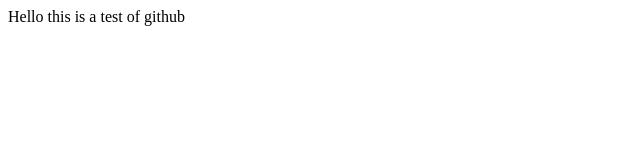
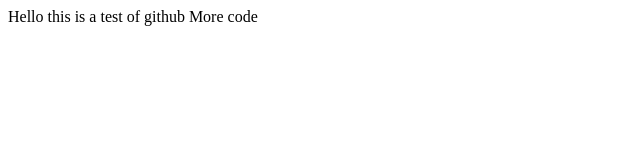
Before and after one commit to mrsouhail/Test, a plain HTML site: page WebContent/index.html in a window 1280 px wide. Shown: the full height of the page, 0-640 px from the left. Drawn offline with Linux system fonts and the light colour scheme.

Commit message:
modif to page index

```diff
--- a/WebContent/index.html
+++ b/WebContent/index.html
@@ -6,5 +6,7 @@
 </head>
 <body>
 Hello this is a test of github
+
+More code
 </body>
 </html>
```
